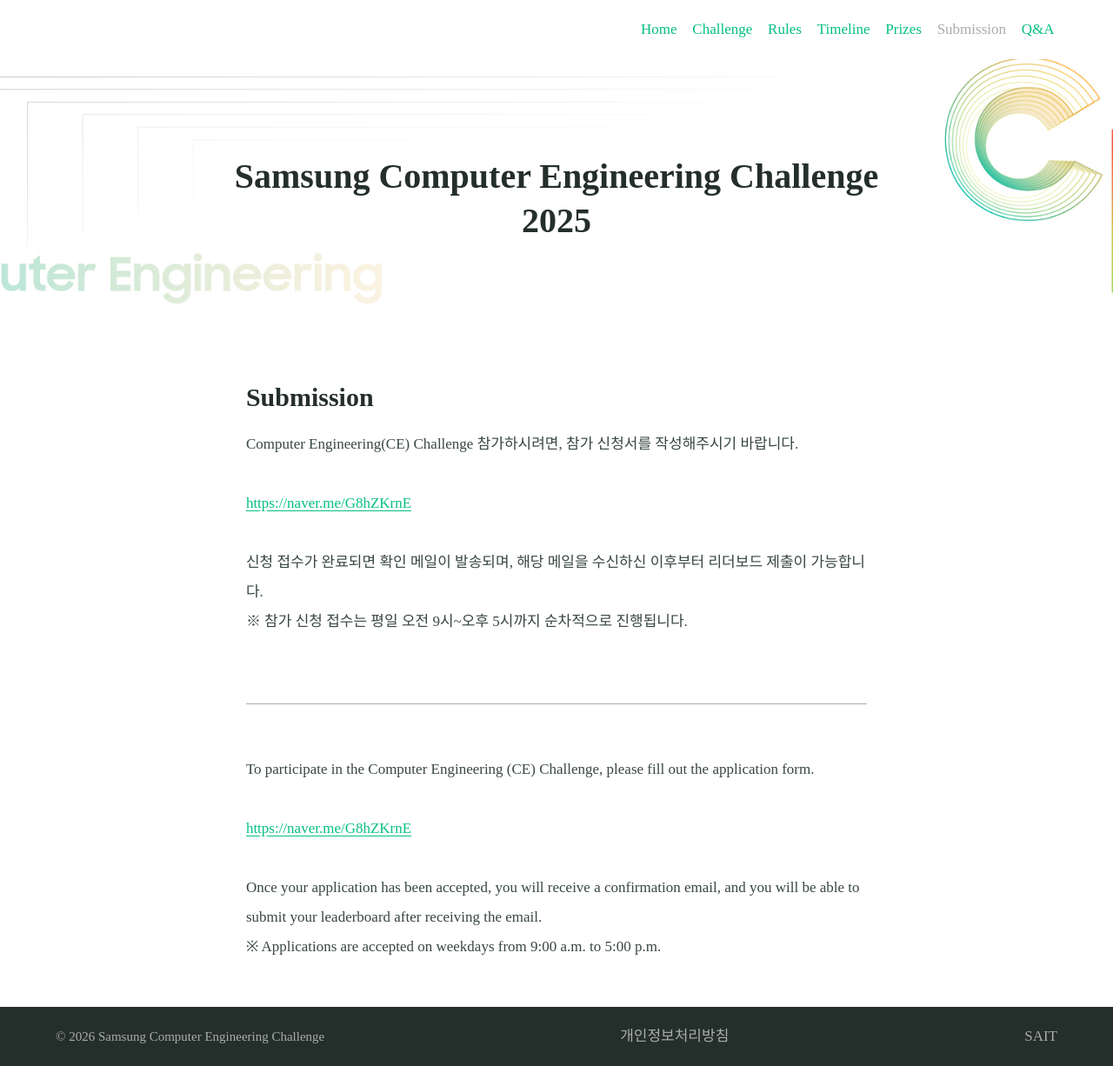
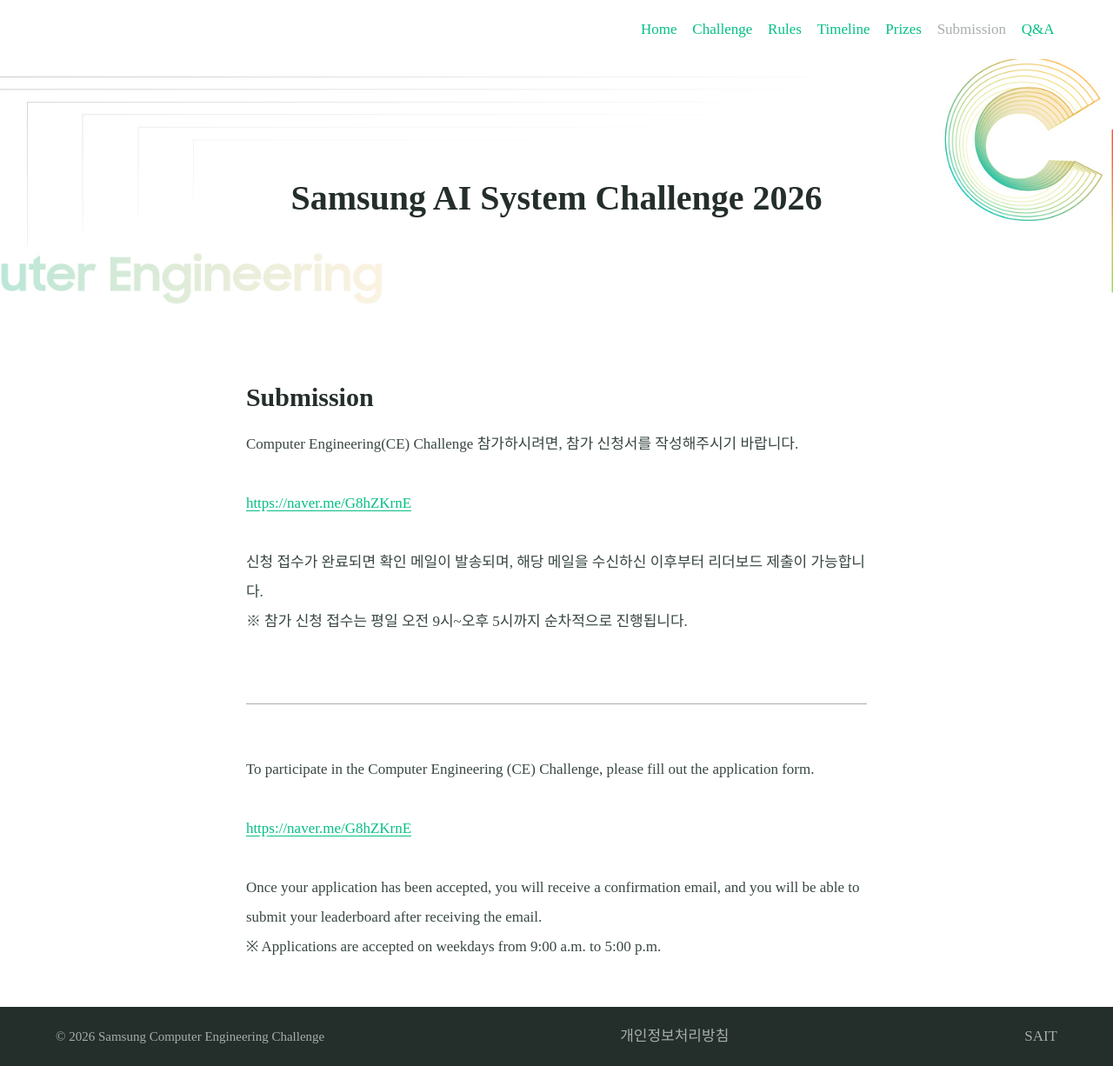
Before and after one commit to AISystemChallenge/AISystemChallenge.github.io, a Jekyll site: the page built from submission.md, in a window 1280 px wide. Shown: the whole page at 87% size. Built offline with Jekyll 4.4.1, drawn with Linux system fonts in a browser that asks for light colours; some web fonts are replaced; our own code applies the rules of GitHub Pages for plain Markdown files.

Commit message:
Update submission.md

```diff
--- a/submission.md
+++ b/submission.md
@@ -1,7 +1,7 @@
 ---
 title:
 feature_text: |
-  # Samsung Computer Engineering Challenge 2025
+  # Samsung AI System Challenge 2026
 feature_image: "/assets/logos/banner_last.png"
 excerpt:
 ---
```
